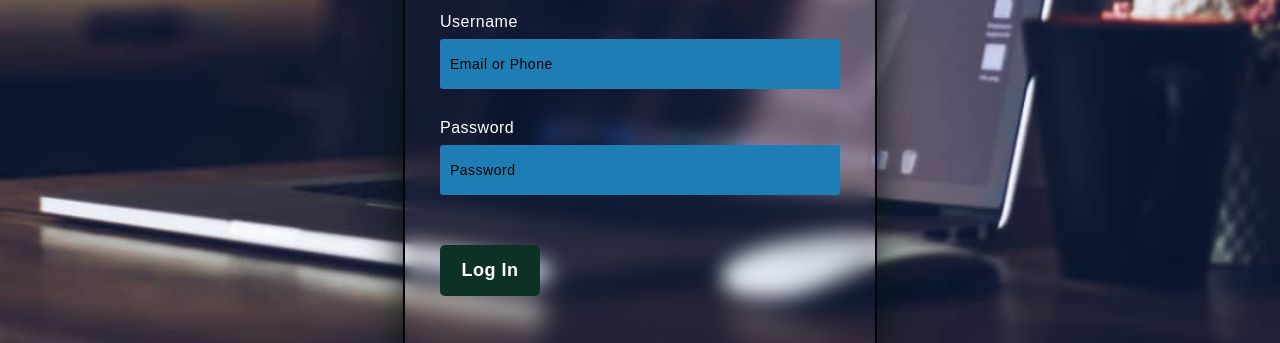
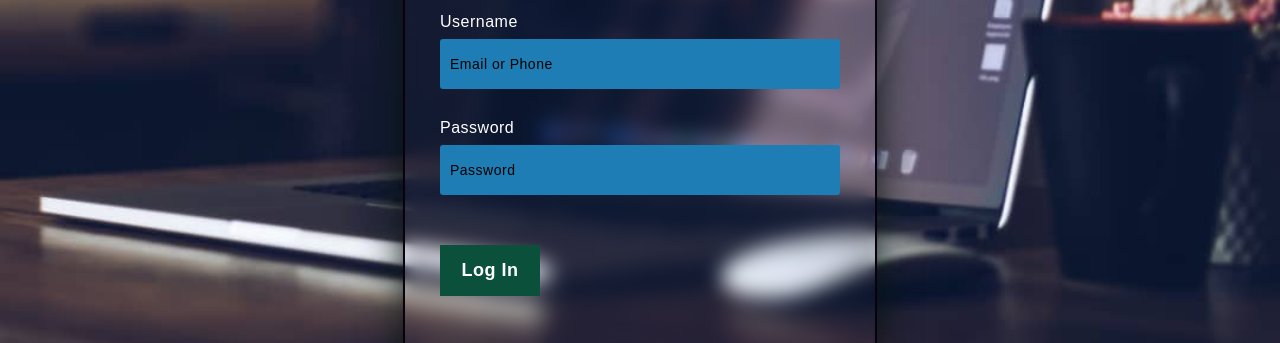
Before and after one commit to jasper-tech/Online-Form, a plain HTML site: page index.html in a window 1280 px wide. Shown: the part 457-800 px from the top of the page. Drawn offline with Linux system fonts and the light colour scheme.

Commit message:
Login button upgrade

```diff
--- a/form.css
+++ b/form.css
@@ -54,18 +54,17 @@ body{
 button {
     margin-top: 50px;
     width: 100;
-    background-color: rgb(14, 49, 38);
-    color:#1845ad;
+    background-color: rgb(10, 80, 58);
     padding: 15px 0;
     font-size: 18px;
     font-weight: 600;
-    border-radius: 5px;
+    border-radius: px;
     cursor: pointer;
 
 }
 button:hover{
-    box-shadow: -6px -6px 12px #c5c5c5,
-    6px 6px 12px #ffffff;
+    box-shadow: -6px -6px 12px #05b94a,
+    6px 6px 12px #0bd157;
 }
 .social {
     margin-top: 30px;
```
